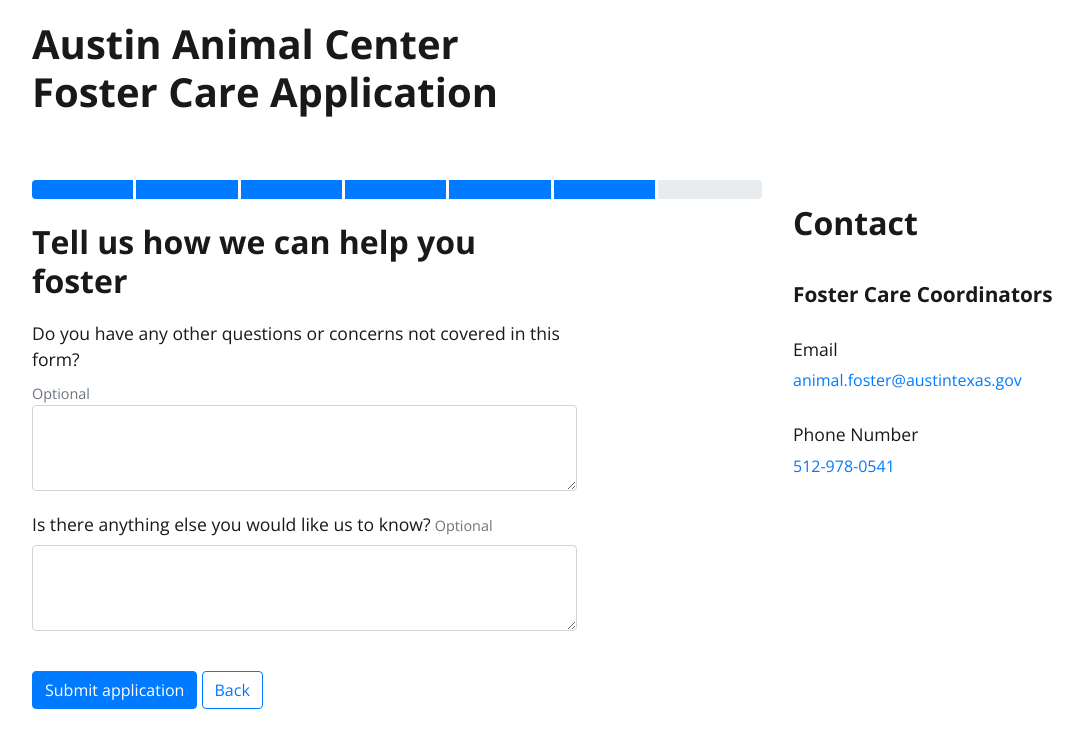
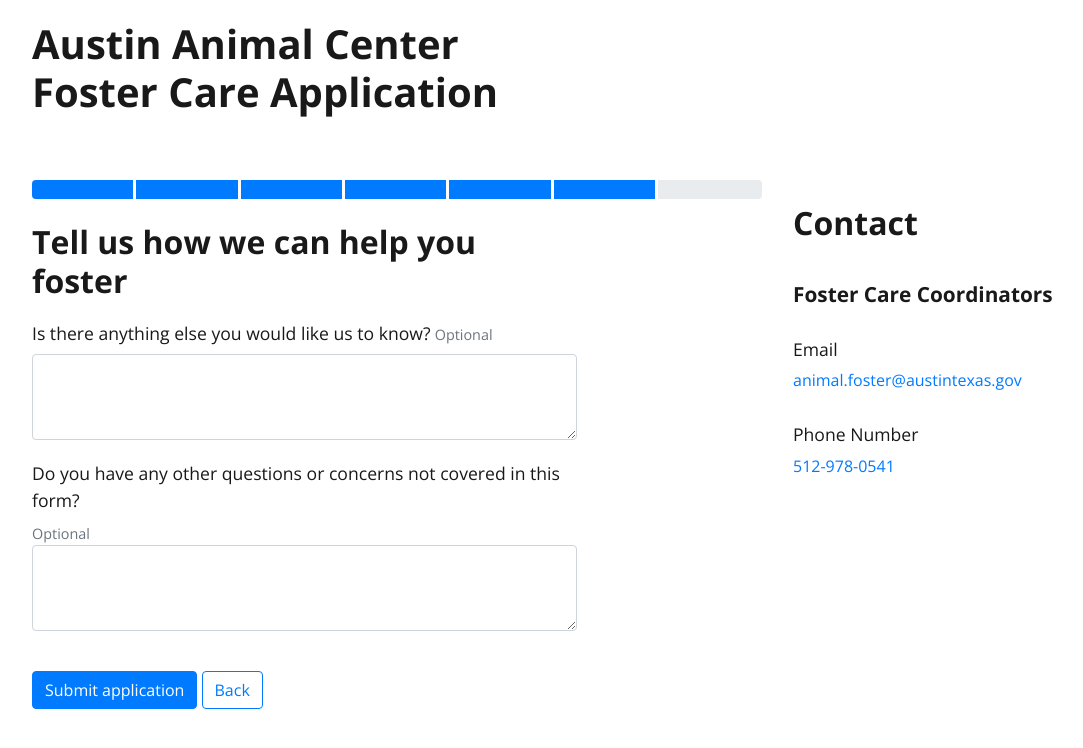
Before and after one commit to cityofaustin/prototypeform, a Jekyll site: the page built from _pages/Help_info.html, in a window 1280 px wide. Shown: the top 748 px of the page, without its empty margins (53-1136 px from the left). Built offline with Jekyll 4.4.1, drawn with Linux system fonts in a browser that asks for light colours; nearby versions of some CDN libraries.

Commit message:
Question switch

```diff
--- a/_pages/Help_info.html
+++ b/_pages/Help_info.html
@@ -13,20 +13,20 @@
 
 <h2>Tell us how we can help you foster</h2>
 <form>
-  <div class="form-group">
+    <div class="form-group">
+        <label for="inputAnything_else">Is there anything else you would like us to know?</label>
+        <small id="Anything_elseHelpInline" class="text-muted">
+            Optional
+        </small>
+        <textarea class="form-control" id="inputAnything_else" rows="3" ></textarea>
+    </div>
+    <div class="form-group">
       <label for="inputHelp_foster">Do you have any other questions or concerns not covered in this form?</label>
       <small id="Help_fosterHelpInline" class="text-muted">
           Optional
       </small>
       <textarea class="form-control" id="inputHelp_foster" rows="3" ></textarea>
   </div>
-  <div class="form-group">
-      <label for="inputAnything_else">Is there anything else you would like us to know?</label>
-      <small id="Anything_elseHelpInline" class="text-muted">
-          Optional
-      </small>
-      <textarea class="form-control" id="inputAnything_else" rows="3" ></textarea>
-  </div>
   <a class="btn btn-primary" href="Confirmation.html" role="button">Submit application</a>
   <a class="btn btn-outline-primary" href="Animal_info.html" role="button">Back</a>
 </form>
```
